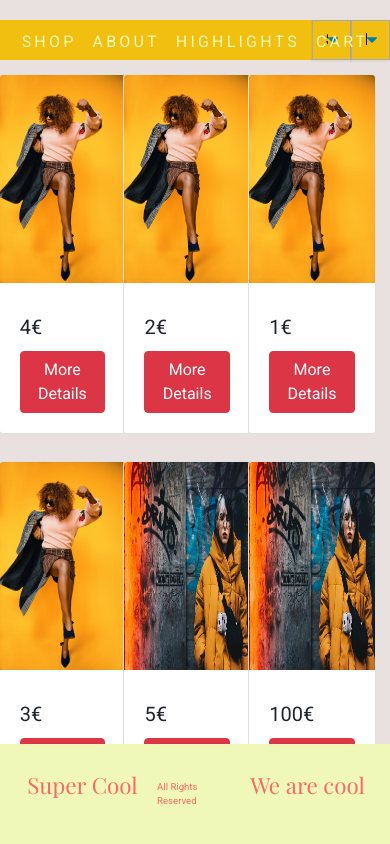
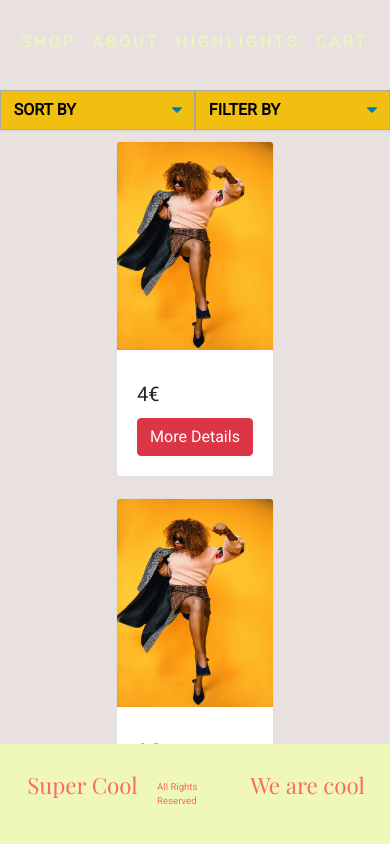
Before and after one commit to seymonyu/borlin, a React (Create React App) app: page /product in a window 390 px wide. Shown: the top 844 px of the page. Built offline with nearby package versions, Linux system fonts and the light colour scheme; a web font is replaced by a local one.

Commit message:
products ready

```diff
--- a/src/component/pages/product/Product.js
+++ b/src/component/pages/product/Product.js
@@ -9,8 +9,15 @@ class Product extends Component {
   state = {
     data: data.products,
     selectedData: "",
+    visible: 6,
     productList: [],
     name: this.props.name,
+  };
+
+  handleLoadMore = () => {
+    this.setState((prev) => {
+      return { visible: prev.visible + 6 };
+    });
   };
 
   handlerSelectedData = (e) => {
@@ -87,31 +94,43 @@ class Product extends Component {
           </select>
         </nav>
         {/* here we will be mappin using the component card  */}
+        <Container  className='product--center-displaycolumn'>
         <div className="product--center-displayproducts">
           {this.state.productList.length > 0
-            ? this.state.productList.map((product, i) => (
-                <div   className="product--center-eachproduct">
-
+            ? this.state.productList
+                .slice(0, this.state.visible)
+                .map((product, i) => (
+                  <div className="product--center-eachproduct">
                     <ProductCard
                       key={i}
                       product={product}
                       data={this.state.data}
                     />
-
                   </div>
                 ))
-            : this.state.data.map((product, i) => (
-              <div   className="product--center-eachproduct">
-
+            : this.state.data.slice(0, this.state.visible).map((product, i) => (
+                <div className="product--center-eachproduct">
                   <ProductCard
                     key={i}
                     product={product}
                     data={this.state.data}
                   />
-
                 </div>
               ))}
               </div>
+              <div>
+         {this.state.productList.length>0? this.state.productList.length>6?
+          <button className="button" id='product--bottom-button' onClick={this.handleLoadMore}>
+            {" "}
+            Load More{" "}
+          </button>:null:<button className="button" id='product--bottom-button' onClick={this.handleLoadMore}>
+            {" "}
+            Load More{" "}
+          </button>
+
+        }
+          </div>
+        </Container>
       </div>
     );
   }
--- a/src/stylesheets/products.scss
+++ b/src/stylesheets/products.scss
@@ -6,7 +6,7 @@
 background:#e9e0e0;
 height:100%;
 width:100%;
-padding-top:5%;
+padding-top:8%;
 font-family: $font-main;
 }
 
@@ -18,8 +18,10 @@ font-family: $font-main;
     color: black;
     background: $mustard;
 	line-height: 1.3;
-	width: 10%;
-	max-width: 10%;
+	width: 15%;
+
+    min-width: 10%;
+
 	box-sizing: border-box;
 	margin: 0;
 	border: 1px solid #aaa;
@@ -57,7 +59,7 @@ font-family: $font-main;
     display:flex;
     background-color: $mustard;
     justify-content:flex-end;
-    height:40%;
+    height:60%;
 }
 .product--center-displayproducts{
     display:flex;
@@ -67,5 +69,37 @@ font-family: $font-main;
 .product--center-eachproduct{
 margin:3.5%;
 max-width:25%;
+min-width:25%;
 max-height:80%;
 }
+#product--bottom-button{
+    margin:0% auto 10% auto;
+}
+.product--center-displaycolumn{
+    display:flex;
+    flex-direction:column;
+}
+@media only screen and (max-width:500px){
+    .product--center-displayproducts{
+        display:flex;
+        flex-direction:column;
+        flex-wrap:wrap;
+        max-width:100%;
+    }
+    .product--center-eachproduct{
+        margin:3% auto 3% auto;
+        max-width:65%;
+
+        }
+
+.product---top-navegation{
+    display:flex;
+    background-color: $mustard;
+    height:40%;
+    margin-top:15%;
+    z-index:1;
+}
+.product---top-select{
+    width:50%;
+}
+}
```
Lines whose indentation alone changed are shown as unchanged.
